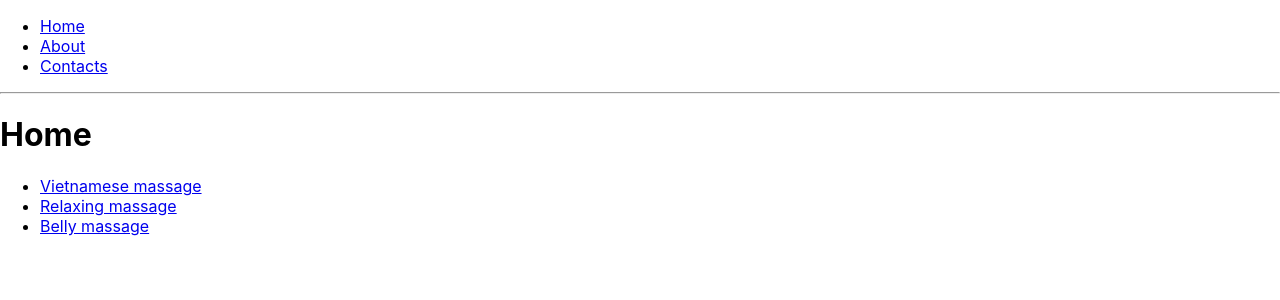
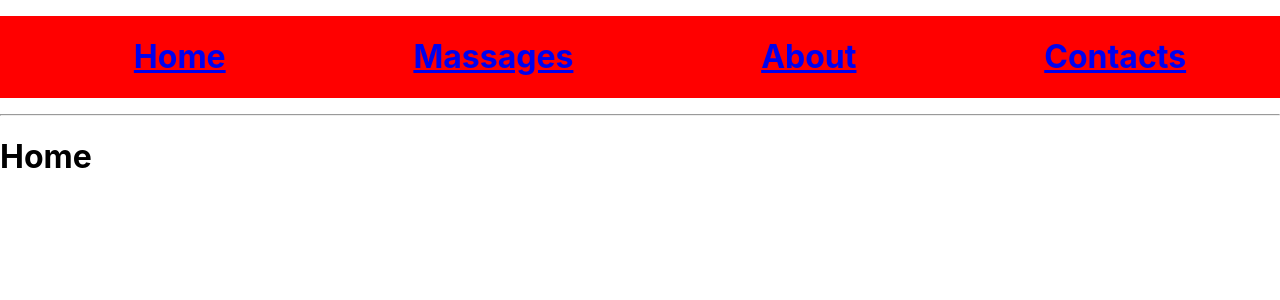
Before and after one commit to Ivansultan/rr, a React (Create React App) app: page / in a window 1280 px wide. Shown: the top 300 px of the page. Built offline with nearby package versions, Linux system fonts and the light colour scheme.

Commit message:
New page Massages

```diff
--- a/src/App.tsx
+++ b/src/App.tsx
@@ -7,8 +7,8 @@ import {
   useParams,
   useRouteMatch,
 } from "react-router-dom";
-import logo from "./unnamed.jpg"; // Tell webpack this JS file uses this image
-import avatar from "./unnamed.png";
+import logo from "./photo_about.jpg"; // Tell webpack this JS file uses this image
+import avatar from "./photo_contacts.png";
 
 // This site has 3 pages, all of which are rendered
 // dynamically in the browser (not server rendered).
@@ -23,16 +23,25 @@ export default function BasicExample() {
   return (
     <Router>
       <div>
-        <ul>
-          <li>
+        <ul
+          style={{
+            backgroundColor: "red",
+            display: "flex",
+            justifyContent: "space-around",
+          }}
+        >
+          <h1>
             <Link to="/">Home</Link>
-          </li>
-          <li>
+          </h1>
+          <h1>
+            <Link to="/massages">Massages</Link>
+          </h1>
+          <h1>
             <Link to="/about">About</Link>
-          </li>
-          <li>
+          </h1>
+          <h1>
             <Link to="/contacts">Contacts</Link>
-          </li>
+          </h1>
         </ul>
 
         <hr />
@@ -46,13 +55,17 @@ export default function BasicExample() {
         */}
         <Switch>
           <Route exact path="/">
-            <HomeList />
+            <Home />
           </Route>
 
-          <Route path="/about">
+          <Route path="/massages">
+            <MassagesRoute />
+          </Route>
+
+          <Route exact path="/about">
             <About />
           </Route>
-          <Route path="/contacts">
+          <Route exact path="/contacts">
             <Contacts />
           </Route>
         </Switch>
@@ -64,11 +77,11 @@ export default function BasicExample() {
 // You can think of these components as "pages"
 // in your app.
 
-function HomeList() {
+function MassagesRoute() {
   let { path, url } = useRouteMatch();
   return (
     <div>
-      <h1>Home</h1>
+      <h1>Massages</h1>
       <ul>
         <li>
           <Link to={`${url}/vietnamese`}>Vietnamese massage </Link>
@@ -77,7 +90,7 @@ function HomeList() {
           <Link to={`${url}/relaxing`}>Relaxing massage</Link>
         </li>
         <li>
-          <Link to={`${url}/relaxing`}>Belly massage</Link>
+          <Link to={`${url}/belly`}>Belly massage</Link>
         </li>
       </ul>
 
@@ -92,11 +105,11 @@ function HomeList() {
 }
 
 function Home() {
-  let homeId = useParams();
-
+  let { homeId } = useParams() as any;
   return (
     <div>
       <h3>{homeId}</h3>
+      <h1>Home</h1>
     </div>
   );
 }
```
